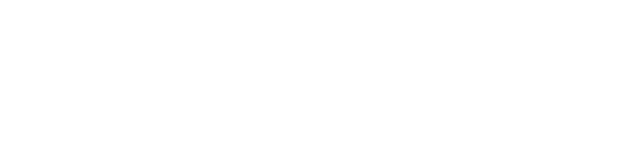
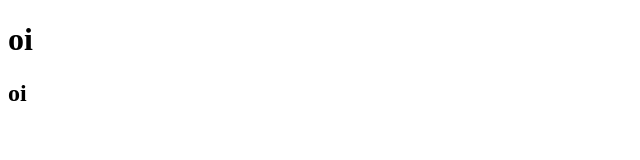
Before and after one commit to AnieleW/receitas, a plain HTML site: page index.html in a window 1280 px wide. Shown: the full height of the page, 0-640 px from the left. Drawn offline with Linux system fonts and the light colour scheme.

Commit message:
alteraçâo de estrutura

```diff
--- a/index.html
+++ b/index.html
@@ -6,6 +6,8 @@
     <title>Document</title>
 </head>
 <body>
+    <h1>oi<h1>
+    <h2>oi</h2>
 
 </body>
 </html>
```
